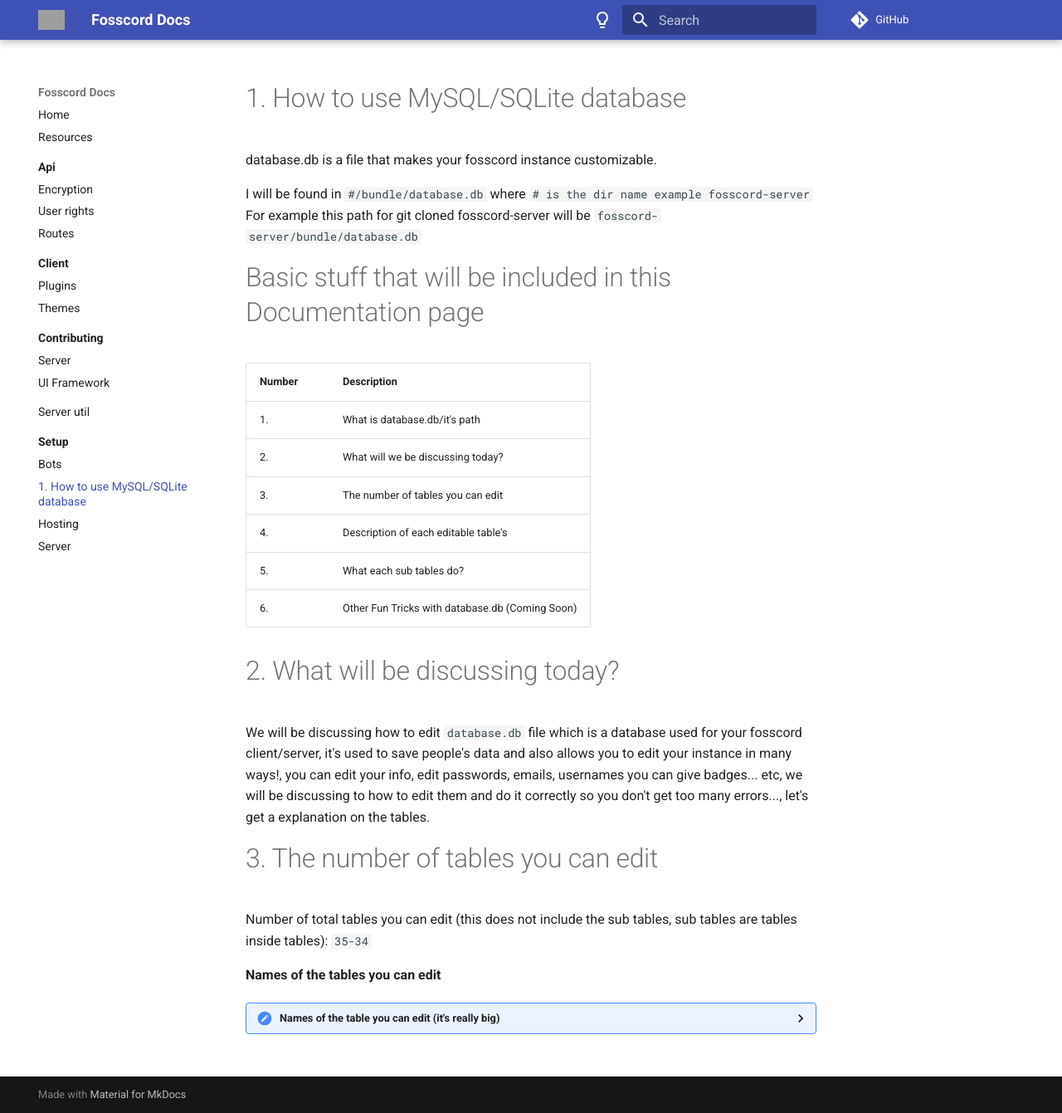
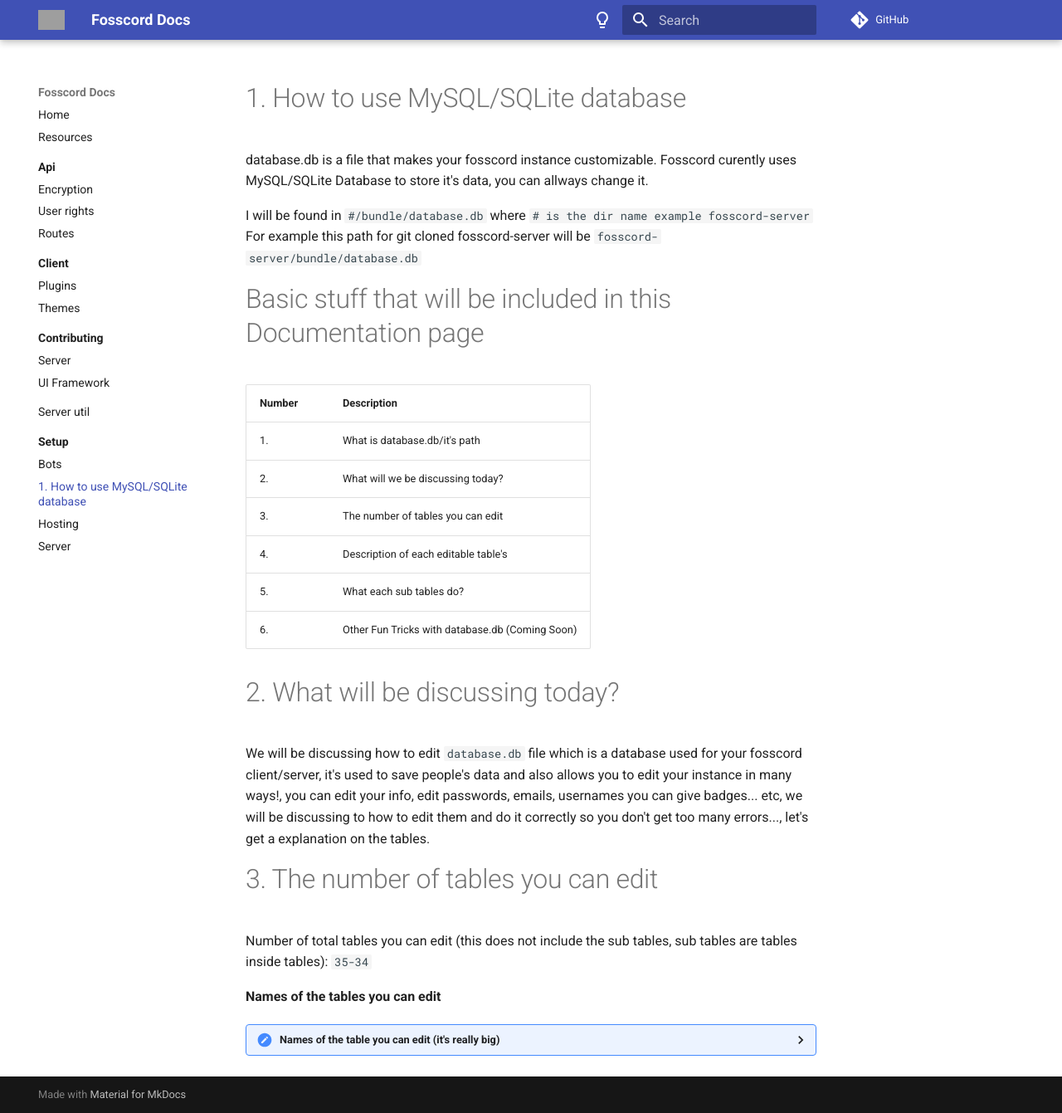
Before and after one commit to spacebarchat/docs, an MkDocs documentation site: the page built from docs/setup/database.md, in a window 1280 px wide and 1341 px high. Shown: the whole window at 83% size. Built offline with MkDocs 1.6.1 and Material for MkDocs 9.7.7, drawn with Linux system fonts in a browser that asks for light colours; comment, search, counter and statistics services are not loaded; grey boxes are pictures that could not be loaded.

Commit message:
Updated description

```diff
--- a/docs/setup/database.md
+++ b/docs/setup/database.md
@@ -1,5 +1,5 @@
 # 1. How to use MySQL/SQLite database
- database.db is a file that makes your fosscord instance customizable.
+ database.db is a file that makes your fosscord instance customizable. Fosscord curently uses MySQL/SQLite Database to store it's data, you can allways change it.
 
 I will be found in `#/bundle/database.db` where `# is the dir name example fosscord-server`
 For example this path for git cloned fosscord-server will be `fosscord-server/bundle/database.db`
```
